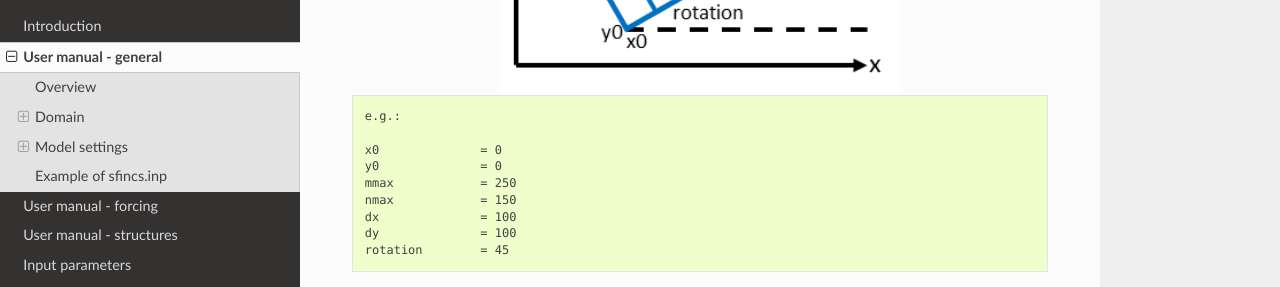
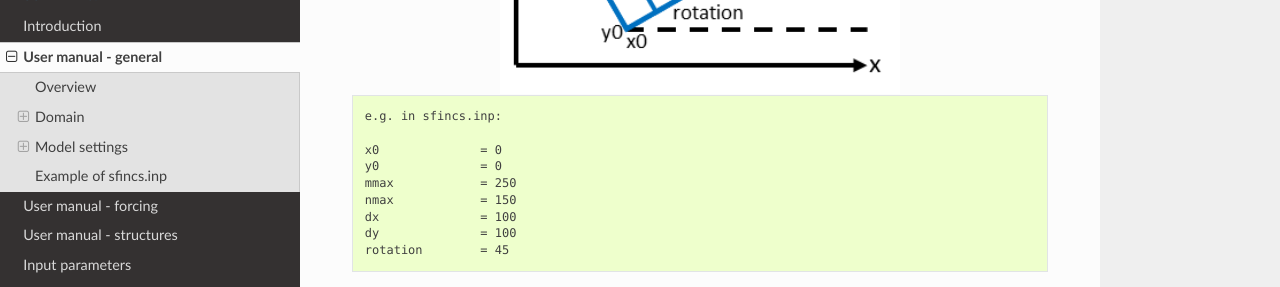
Before and after one commit to Leynse/SFINCS, a Sphinx documentation site: the page built from docs/input.rst, in a window 1280 px wide and 900 px high, scrolled down 1784 px. Shown: the part 151-438 px from the top of the window. Built offline with Sphinx 7.4.7 and the Read the Docs theme 2.0.0, drawn with Linux system fonts in a browser that asks for light colours.

Commit message:
- minor change

```diff
--- a/docs/input.rst
+++ b/docs/input.rst
@@ -34,13 +34,13 @@
 The grid is initialised by stating an origin location of the cell edges (x0, y0), a number of grid cells in x-&y-direction (mmax, nmax) and the grid sizes in x-&y-direction (dx,dy).
 If desired the grid can also be rotated using 'rotation', in degrees from the x-axis (east) in anti-clockwise direction.
 
-.. figure:: ./figures/SFINCS_grid.png
+.. figure:: ./figures/SFINCS_grid_new.png
    :width: 400px
    :align: center
 
 .. code-block:: text
 
-	e.g.:
+	e.g. in sfincs.inp:
 
 	x0              = 0
 	y0              = 0
--- a/docs/input_forcing.rst
+++ b/docs/input_forcing.rst
@@ -26,7 +26,7 @@
 
 Discussed in this user manual are the water-level boundaries, discharge points, wind, pressure, rain and waves.
 
-Water-level boundaries
+Water levels
 ----------------------
 
 To specify water-level time-series to the boundary cells (msk=2), first the input locations have to be specified in 'sfincs.bnd'.
```
Also changed, not shown: docs/figures/SFINCS_grid_new.png (added).
